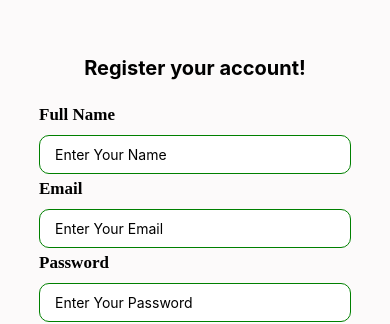
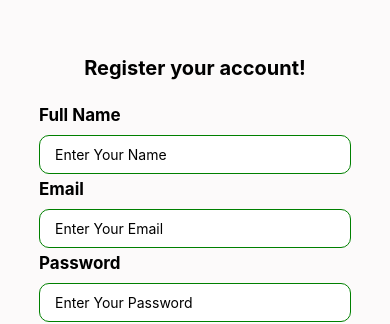
Before and after one commit to amrsheeka/Doctor_Now, a React Native app: screen /SignUpScreen in a window 390 px wide. Shown: the part 232-556 px from the top of the page. Built offline with nearby package versions, Linux system fonts and the light colour scheme.

Commit message:
solving android bugs

```diff
--- a/components/screens/Home.jsx
+++ b/components/screens/Home.jsx
@@ -6,6 +6,10 @@ const doctors = [
   { id: 2, name: 'Dr. Jane Smith', photo: require('../assets/Herbal_Medicine_Male_Avatar.png') },
   { id: 3, name: 'Dr. David Lee', photo: require('../assets/Herbal_Medicine_Male_Avatar.png') },
   { id: 4, name: 'Dr. Lisa Johnson', photo: require('../assets/Herbal_Medicine_Male_Avatar.png') },
+  { id: 5, name: 'Dr. Lisa Johnson', photo: require('../assets/Herbal_Medicine_Male_Avatar.png') },
+  { id: 6, name: 'Dr. Lisa Johnson', photo: require('../assets/Herbal_Medicine_Male_Avatar.png') },
+  { id: 7, name: 'Dr. Lisa Johnson', photo: require('../assets/Herbal_Medicine_Male_Avatar.png') },
+  { id: 8, name: 'Dr. Lisa Johnson', photo: require('../assets/Herbal_Medicine_Male_Avatar.png') },
 ];
 
 const DoctorCard = ({ doctor }) => {
--- a/components/screens/LoginScreen.js
+++ b/components/screens/LoginScreen.js
@@ -8,8 +8,6 @@ import {
   Button,
   TouchableOpacity
 } from "react-native";
-
-
 const LoginScreen = ({ navigation }) => {
   const [email, setEmail] = useState("");
   const [password, setPassword] = useState("");
@@ -28,7 +26,7 @@ const LoginScreen = ({ navigation }) => {
          <Text >Welcome to Doctor Now!</Text>
       </View>
       <View style={styles.inputContainer}>
-      <label style={{fontSize:17,fontWeight: "bold",marginTop:5}} >Email</label>
+      <Text style={{fontSize:17,fontWeight: "bold",marginTop:5}} >Email</Text>
 
         <TextInput
           placeholder="Email"
@@ -36,7 +34,7 @@ const LoginScreen = ({ navigation }) => {
           value={email}
           onChangeText={(text) => setEmail(text)}
         />
-              <label style={{fontSize:17,fontWeight: "bold",marginTop:5}} >Password</label>
+              <Text style={{fontSize:17,fontWeight: "bold",marginTop:5}} >Password</Text>
 
         <TextInput
           placeholder="Password"
--- a/components/screens/SignUpScreen.js
+++ b/components/screens/SignUpScreen.js
@@ -1,4 +1,4 @@
-import {Image, StyleSheet, Text, View, TextInput, Button } from "react-native";
+import { Image, StyleSheet, Text, View, TextInput, Button } from "react-native";
 import React, { useState } from "react";
 import axios from 'axios';
 import { TouchableOpacity } from "react-native-web";
@@ -24,34 +24,33 @@ const SignUpScreen = ({ navigation }) => {
         "password": password,
       }),
     });
-    console.log(email,"\n",password);
+    console.log(email, "\n", password);
   }
 
   return (
     <View style={styles.container}>
-<Image
-
-      />      <View>
+      <Image />
+      <View>
         <Text style={styles.greeting}>Register your account!</Text>
       </View>
       <View style={styles.inputContainer}>
 
-      <label style={{fontSize:17,fontWeight: "bold",marginTop:5}} >Full Name</label>
-      <TextInput
+        <Text style={{ fontSize: 17, fontWeight: "bold", marginTop: 5 }} >Full Name</Text>
+        <TextInput
           placeholder="Enter Your Name"
           style={styles.input}
           value={name}
           onChangeText={(text) => setname(text)}
         />
 
-      <label style={{fontSize:17,fontWeight: "bold",marginTop:5}} >Email</label>
+        <Text style={{ fontSize: 17, fontWeight: "bold", marginTop: 5 }} >Email</Text>
         <TextInput
           placeholder="Enter Your Email"
           style={styles.input}
           value={email}
           onChangeText={(text) => setEmail(text)}
         />
-      <label style={{fontSize:17,fontWeight: "bold",marginTop:5}} >Password</label>
+        <Text style={{ fontSize: 17, fontWeight: "bold", marginTop: 5 }} >Password</Text>
         <TextInput
           placeholder="Enter Your Password"
           style={styles.input}
@@ -72,7 +71,7 @@ const SignUpScreen = ({ navigation }) => {
         <View style={styles.textContainer}>
           <Text>Already have account?</Text>
           <TouchableOpacity onPress={() => navigation.replace('LoginScreen')}>
-          <Text style={styles.text}>Login</Text>
+            <Text style={styles.text}>Login</Text>
           </TouchableOpacity>
 
         </View>
```
